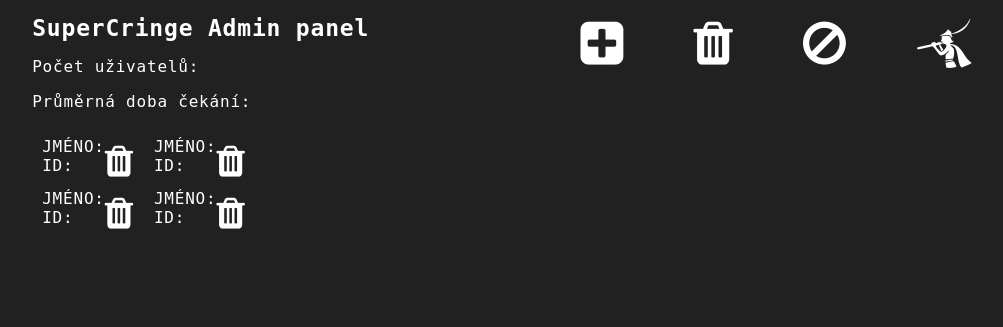
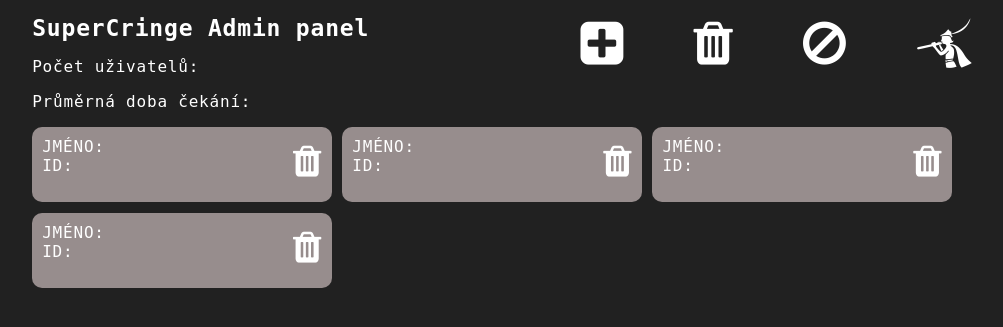
Before and after one commit to Plajta/QRFronta, a Flask app: template src/server/templates/index.html in a window 1280 px wide. Shown: the top 327 px of the page, without its empty margins (39-1042 px from the left). Run offline with Flask 2, Linux system fonts and the light colour scheme; the template is opened without the code that fills it, so the values that code supplies are empty; some libraries are stand-ins or nearby versions.

Commit message:
kurva už to přestaň mrdat danuško

```diff
--- a/src/server/static/styles/style.css
+++ b/src/server/static/styles/style.css
@@ -170,15 +170,14 @@ nav{
 /*Actual code*/
 #Users{
   height:100%;
-  margin-right: 1%;
-  margin-bottom: 1%;
-  width: 300px;
   flex-wrap: wrap;
   display: flex;
 }
-#User{
+.User{
   background-color: rgb(151, 141, 141);
-  width: 100%;
+  width: 300px;
+  margin-right: 1%;
+  margin-bottom: 1%;
   height: 75px;
   border-radius: 10px;
 }
```
